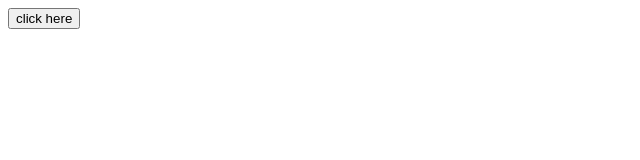
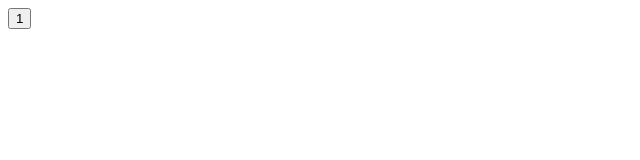
Before and after one commit to luiscarlin/redux-react-calculator, a React app: page / in a window 1280 px wide. Shown: the top 160 px of the page, without its empty margins (0-640 px from the left). Built offline with nearby package versions, Linux system fonts and the light colour scheme.

Commit message:
Display number

```diff
--- a/src/App.js
+++ b/src/App.js
@@ -4,7 +4,7 @@ import Button from './presenters/Button'
 class App extends Component {
   render() {
     return (
-      <Button/>
+      <Button display='1'/>
     )
   }
 }
--- a/src/presenters/Button/Button.jsx
+++ b/src/presenters/Button/Button.jsx
@@ -5,8 +5,8 @@ class Button extends React.Component {
     return (
       <div>
         <button>
-          click here
-      </button>
+          { this.props.display }
+        </button>
       </div>
     )
   }
```
Also changed, not shown: 1 other file (tests, documents, lock files or other folders).
